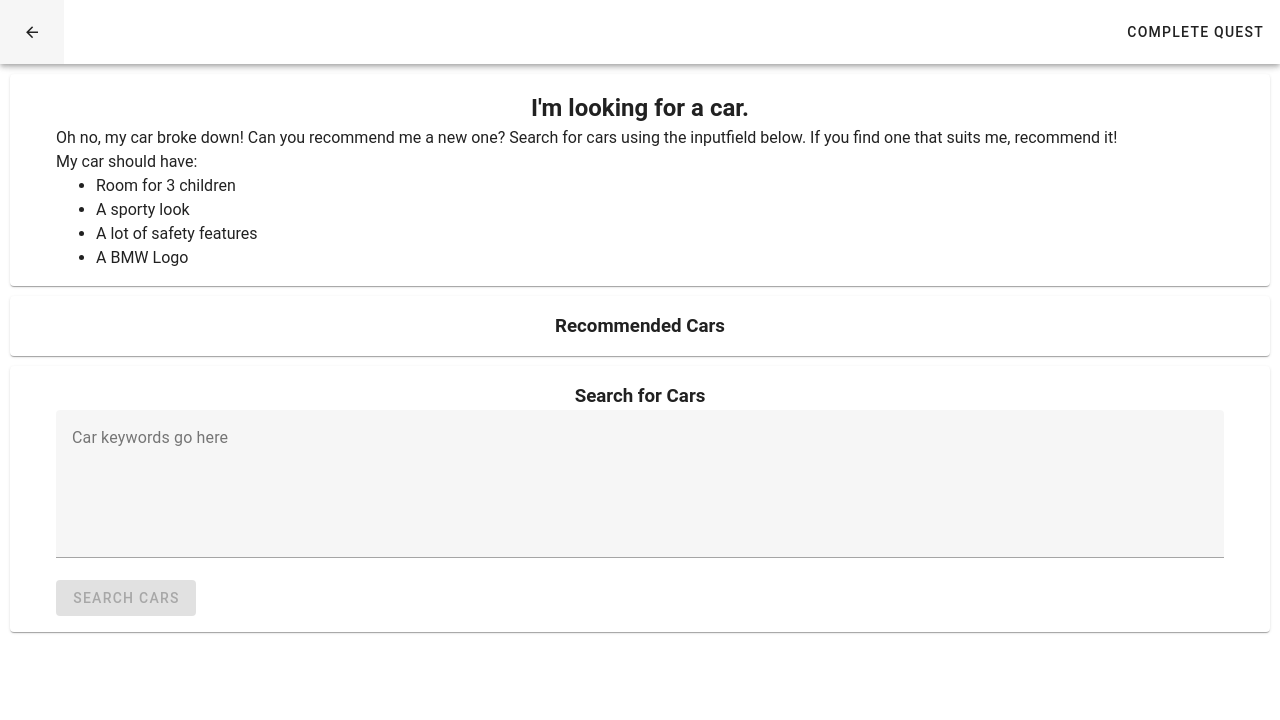
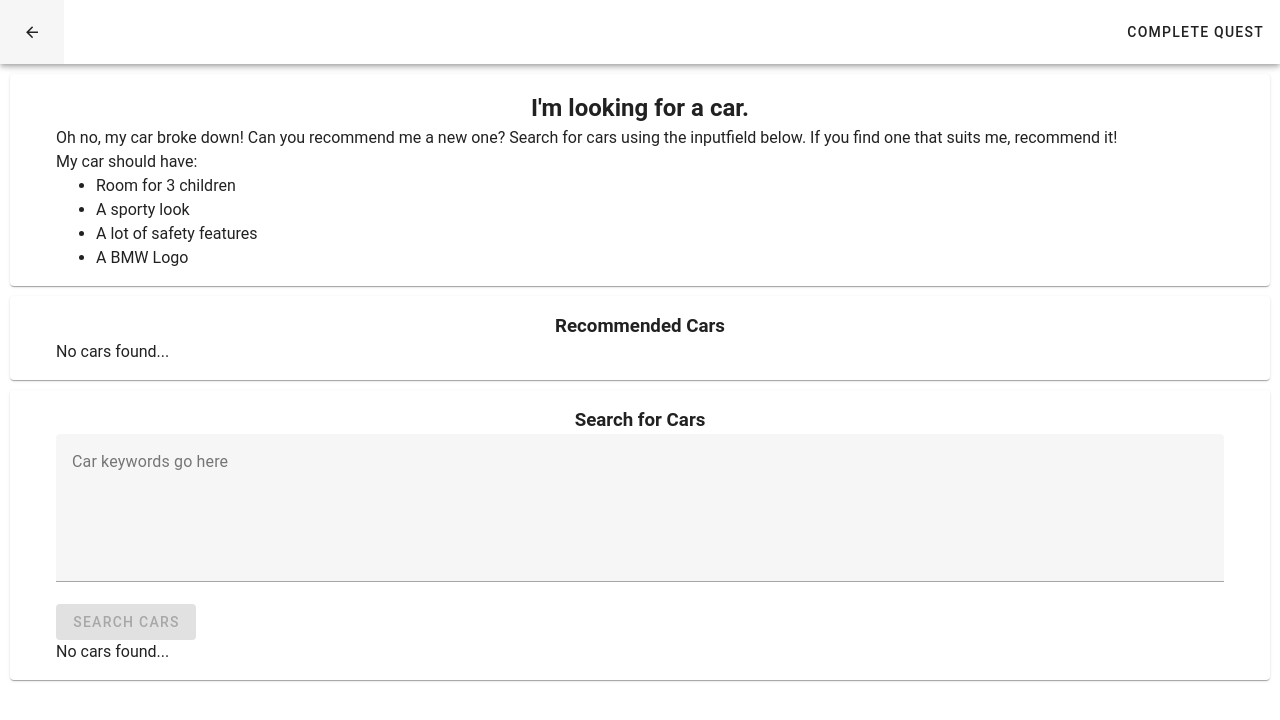
Before and after one commit to AE-nv/TA-fundamentals-FEE-vue3, a Vue app: page /quest/car in a window 1280 px wide. Shown: the top 720 px of the page. Built offline with nearby package versions, Linux system fonts and the light colour scheme.

Commit message:
Solution to exercise 4

```diff
--- a/src/components/Quest/CarQuest.vue
+++ b/src/components/Quest/CarQuest.vue
@@ -1,5 +1,6 @@
 <script setup lang="ts">
 import NavigationComponent from "@/components/shared/NavigationComponent.vue";
+import CarListComponent from "../shared/CarListComponent.vue";
 import { carSearchService, type Car } from "@/services/CarSearch.service";
 import { reactive } from "vue";
 import TextAreaBox from "../shared/TextAreaBox.vue";
@@ -65,18 +66,11 @@ const unrecommend = (value: Car) => {
             <h3 class="quest-header">Recommended Cars</h3>
 
             <!-- TODO: Show list of recommended cars -->
-            <div v-for="(car, index) in state.recommendations" :key="index">
-              <v-card class="car-card">
-                <div class="car-card-text">
-                  {{ car.make_display }} - {{ car.model_trim }}
-                </div>
-                <div class="car-card-button">
-                  <v-btn text icon @click="unrecommend(car)">
-                    <v-icon>mdi-thumb-down</v-icon>
-                  </v-btn>
-                </div>
-              </v-card>
-            </div>
+            <CarListComponent
+              :cars="state.recommendations"
+              btnText="mdi-thumb-down"
+              @carClicked="unrecommend"
+            />
           </v-container>
         </v-card>
       </div>
@@ -91,24 +85,17 @@ const unrecommend = (value: Car) => {
             <!-- TODO 4: implement function to recommend car -->
             <!-- TODO 5: implement function to unrecommend car -->
             <!-- TODO 6: implement a message to show when the list of cars is empty -->
+            <!-- TODO 7: extract the list of found and recommended cars to a shared component -->
             <TextAreaBox
               @text="searchForCars"
               btnText="Search cars"
               label="Car keywords go here"
             />
-            <div v-for="(car, index) in state.foundCars" :key="index">
-              <v-card class="car-card">
-                <div class="car-card-text">
-                  {{ car.make_display }} - {{ car.model_trim }}
-                </div>
-                <div class="car-card-button">
-                  <v-btn flat icon @click="recommend(car)"
-                    ><v-icon>mdi-thumb-up</v-icon></v-btn
-                  >
-                </div>
-              </v-card>
-            </div>
-            <!-- TODO 7: extract the list of found and recommended cars to a shared component -->
+            <CarListComponent
+              :cars="state.foundCars"
+              btnText="mdi-thumb-up"
+              @carClicked="recommend"
+            />
           </v-container>
         </v-card>
       </div>
--- /dev/null
+++ b/src/components/shared/CarListComponent.vue
@@ -0,0 +1,50 @@
+<script setup lang="ts">
+import type { Car } from "@/services/CarSearch.service";
+
+const props = defineProps<{
+  btnText: string;
+  cars: Car[];
+}>();
+
+const emit = defineEmits(["carClicked"]);
+
+const carClicked = (value: Car) => emit("carClicked", value);
+</script>
+<template>
+  <div class="car-list">
+    <div v-if="props.cars.length === 0">No cars found...</div>
+
+    <div v-for="(car, index) in props.cars" :key="index">
+      <v-card class="car-card">
+        <div class="car-card-text">
+          {{ car.make_display }} - {{ car.model_trim }}
+        </div>
+        <div class="car-card-button">
+          <v-btn text icon @click="carClicked(car)">
+            <v-icon>{{ props.btnText }}</v-icon>
+          </v-btn>
+        </div>
+      </v-card>
+    </div>
+  </div>
+</template>
+<style lang="scss" scoped>
+.car-card {
+  padding: 10px;
+  display: flex;
+  flex-direction: row;
+  justify-content: space-between;
+
+  &-button {
+    width: 50%;
+    display: flex;
+    justify-content: flex-end;
+  }
+
+  &-text {
+    display: flex;
+    align-items: center;
+    width: 50%;
+  }
+}
+</style>
```
